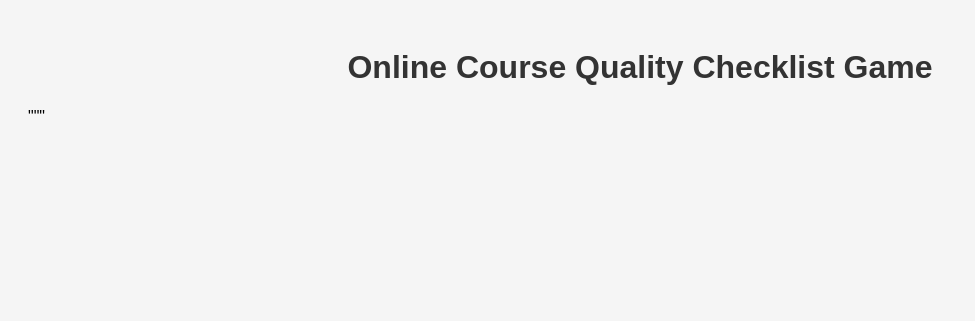
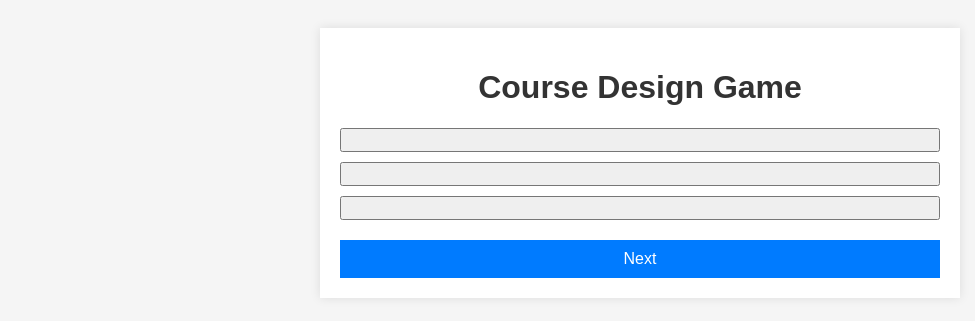
Before and after one commit to IB2023CETLOE/course_review_game, a plain HTML site: page index.html in a window 1280 px wide. Shown: the whole page, without its empty margins (0-975 px from the left). Drawn offline with Linux system fonts and the light colour scheme.

Commit message:
Update index.html

```diff
--- a/index.html
+++ b/index.html
@@ -1,15 +1,21 @@
 <!DOCTYPE html>
 <html>
 <head>
-    <title>Online Course Quality Checklist Game</title>
+    <title>Course Design Game</title>
     <link rel="stylesheet" type="text/css" href="styles.css">
-     <script src="game.js"></script>
 </head>
 <body>
-    <h1>Online Course Quality Checklist Game</h1>
-    <h2 id="question"></h2>
-    <div id="options"></div>
-
+    <div class="game-container">
+        <h1>Course Design Game</h1>
+        <p id="question"></p>
+        <div class="options">
+            <button id="option1" class="option-btn"></button>
+            <button id="option2" class="option-btn"></button>
+            <button id="option3" class="option-btn"></button>
+        </div>
+        <p id="feedback"></p>
+        <button id="next" class="next-btn">Next</button>
+    </div>
+    <script src="game.js"></script>
 </body>
 </html>
-"""
```
